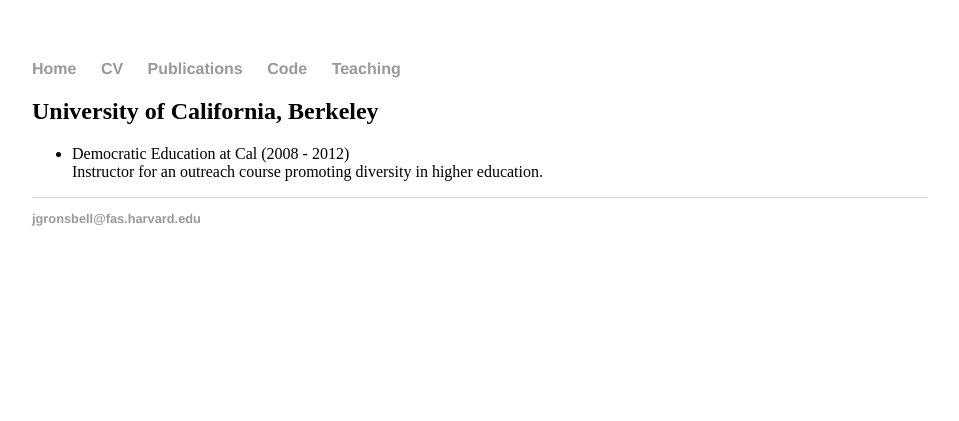
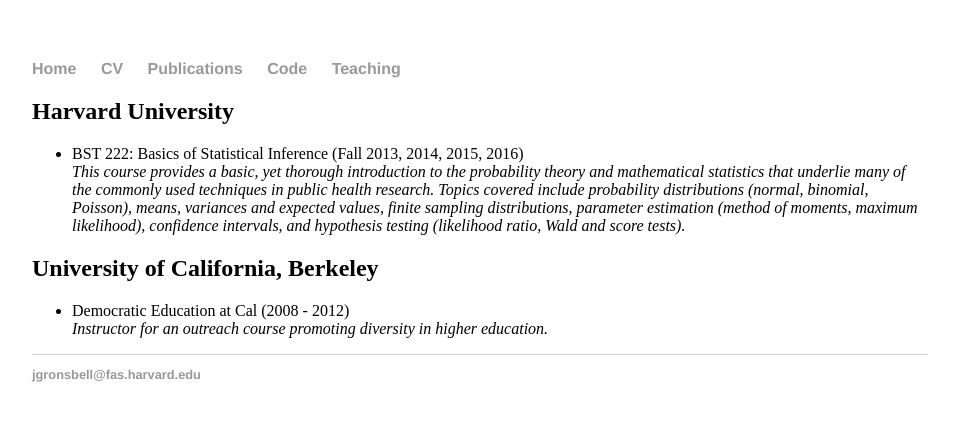
Before and after one commit to jgrons/old_website, a Jekyll site: the page built from teaching.html, in a window 1280 px wide. Shown: the top 421 px of the page, without its empty margins (160-1119 px from the left). Built offline with Jekyll 4.4.1, drawn with Linux system fonts in a browser that asks for light colours.

Commit message:
Update teaching.html

```diff
--- a/teaching.html
+++ b/teaching.html
@@ -4,11 +4,24 @@
 ---
 <div class="blurb">
 
+	<h2> Harvard University </h2>
+<ul>
+  <li> BST 222: Basics of Statistical Inference (Fall 2013, 2014, 2015, 2016)</li>
+
+	<em>   This course provides a basic, yet thorough introduction to the probability theory
+		and mathematical statistics that underlie many of the commonly used techniques in
+		public health research. Topics covered include probability distributions (normal, binomial, Poisson),
+		means, variances and expected values, finite sampling distributions, parameter estimation
+		(method of moments, maximum likelihood), confidence intervals, and
+		hypothesis testing (likelihood ratio, Wald and score tests). </em>
+</ul>
+
+
 	<h2>University of California, Berkeley </h2>
 <ul>
   <li> Democratic Education at Cal (2008 - 2012)</li>
 
-	Instructor for an outreach course promoting diversity in higher education.
+	<em> Instructor for an outreach course promoting diversity in higher education. </em>
 </ul>
 
 
```
